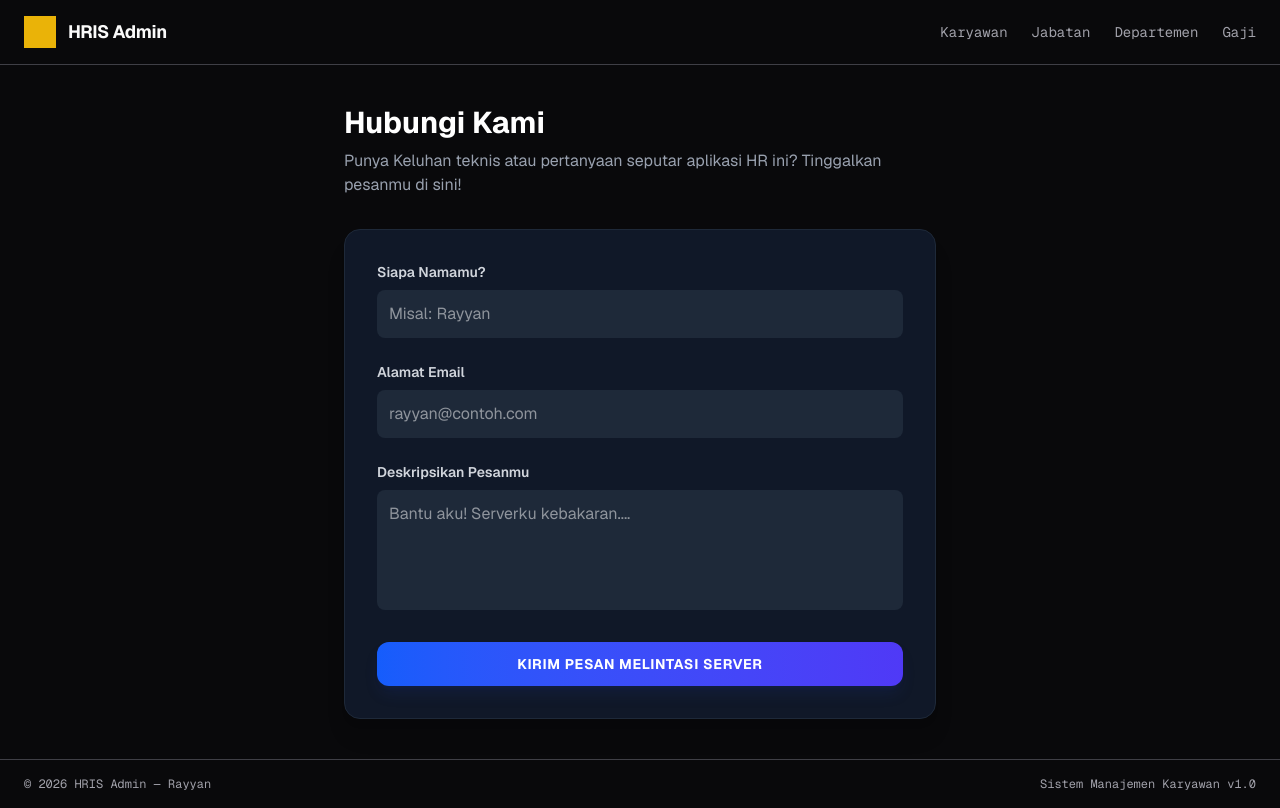
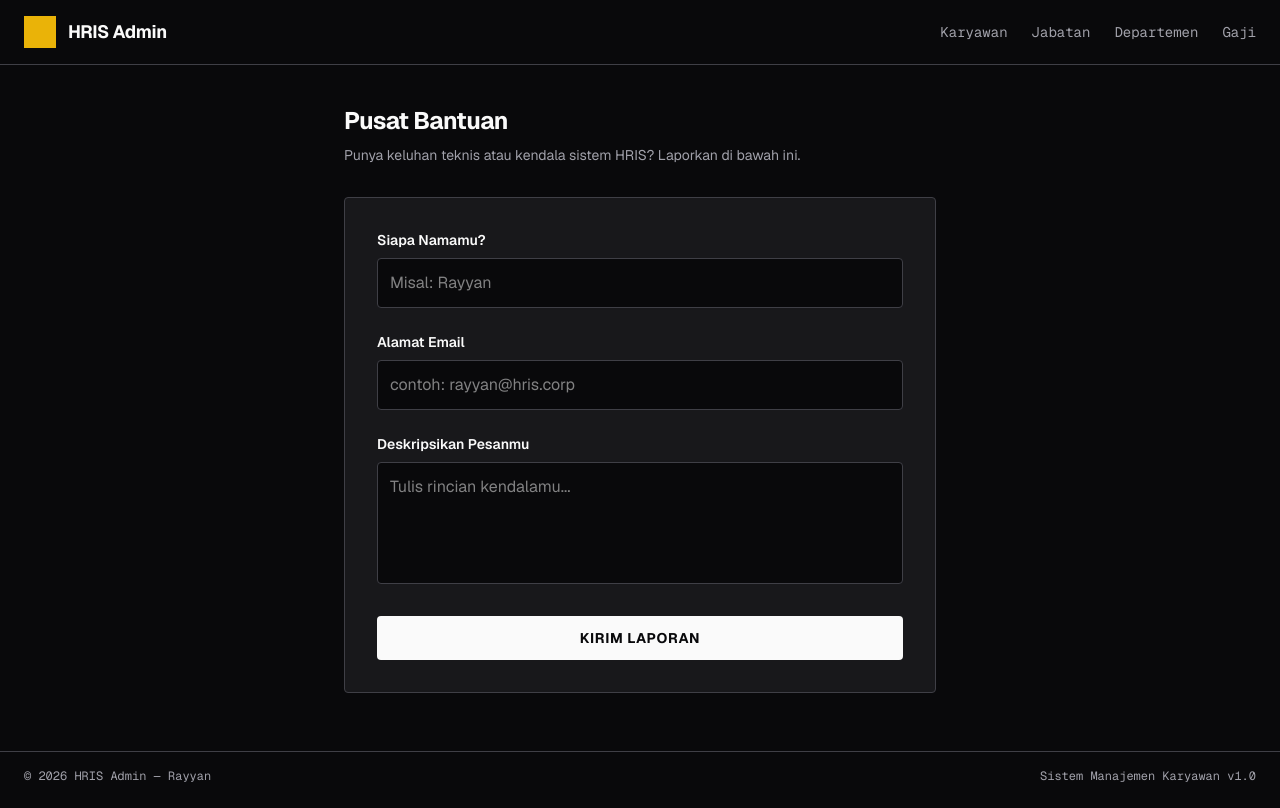
Before and after one commit to MRKOsius/Manajemen-Karyawan, a Next.js app: page /bantuan in a window 1280 px wide. Built offline with nearby package versions, Linux system fonts and the light colour scheme.

Commit message:
🎨 Polish: Menerapkan semantic token UI di halaman bantuan

```diff
--- a/src/app/bantuan/page.tsx
+++ b/src/app/bantuan/page.tsx
@@ -19,25 +19,24 @@ export default function HalamanBantuan(){
 
     return (
         <main className="p-10 max-w-2xl mx-auto">
-            <h1 className="text-3xl font-bold text-white mb-2">Hubungi Kami</h1>
-            <p className="text-gray-400 mb-8">Punya Keluhan teknis atau pertanyaan seputar aplikasi HR ini? Tinggalkan pesanmu di sini!</p>
-            <form action={kirimPesan} className="bg-gray-900 border border-gray-800 p-8 rounded-2xl flex flex-col gap-6 shadow-xl">
+            <h1 className="text-2xl font-bold text-hris-light tracking-tight mb-2">Pusat Bantuan</h1>
+            <p className="text-hris-muted text-sm mb-8">Punya keluhan teknis atau kendala sistem HRIS? Laporkan di bawah ini.</p>
+            <form action={kirimPesan} className="bg-hris-surface border border-hris-border p-8 rounded-sm flex flex-col gap-6">
                 <div className="flex flex-col gap-2">
-                    <label className="text-sm font-semibold text-gray-300">Siapa Namamu?</label>
-                    <input type="text" name="nama" required className="bg-gray-800 border-none p-3 rounded-lg text-white outline-none focus:ring-2 focus:ring-blue-500 transition-shadow" placeholder="Misal: Rayyan" />
+                    <label className="text-sm font-semibold text-hris-light">Siapa Namamu?</label>
+                    <input type="text" name="nama" required className="bg-hris-primary border border-hris-border p-3 rounded-sm text-hris-light outline-none focus:ring-2 focus:ring-hris-accent transition-shadow" placeholder="Misal: Rayyan" />
                 </div>
 
                 <div className="flex flex-col gap-2">
-                    <label className="text-sm font-semibold text-gray-300">Alamat Email</label>
-                    <input type="text" name="email" required className="bg-gray-800 border-none p-3 rounded-lg text-white outline-none focus:ring-2 focus:ring-blue-500 transition-shadow" placeholder="rayyan@contoh.com"/>
+                    <label className="text-sm font-semibold text-hris-light">Alamat Email</label>
+                    <input type="text" name="email" required className="bg-hris-primary border border-hris-border p-3 rounded-sm text-hris-light outline-none focus:ring-2 focus:ring-hris-accent transition-shadow" placeholder="contoh: rayyan@hris.corp"/>
                 </div>
 
                 <div className="flex flex-col gap-2">
-                    <label className="text-sm font-semibold text-gray-300">Deskripsikan Pesanmu</label>
-                    <textarea name="isiPesan" rows={4} required className="bg-gray-800 border-none p-3 rounded-lg text-white outline-none focus:ring-2 focus:ring-blue-500 transition-shadow resize-none" placeholder="Bantu aku! Serverku kebakaran...."></textarea>
+                    <label className="text-sm font-semibold text-hris-light">Deskripsikan Pesanmu</label>
+                    <textarea name="isiPesan" rows={4} required className="bg-hris-primary border border-hris-border p-3 rounded-sm text-hris-light outline-none focus:ring-2 focus:ring-hris-accent transition-shadow resize-none" placeholder="Tulis rincian kendalamu..."></textarea>
                 </div>
-
-                <button type="submit" className="mt-2 bg-gradient-to-r from-blue-600 to-indigo-600 hover:from-blue-500 hover:to-indigo-500 hover:scale-[1.02] active:scale-95 transition-all py-3 rounded-xl font-bold text-white uppercase tracking-wider text-sm shadow-lg shadow-blue-900/20">Kirim Pesan Melintasi Server</button>
+                <button type="submit" className="mt-2 bg-hris-light text-hris-primary hover:bg-hris-accent active:scale-[0.98] transition-all py-3 rounded-sm font-bold uppercase tracking-wider text-sm">Kirim Laporan</button>
             </form>
         </main>
     )
```
